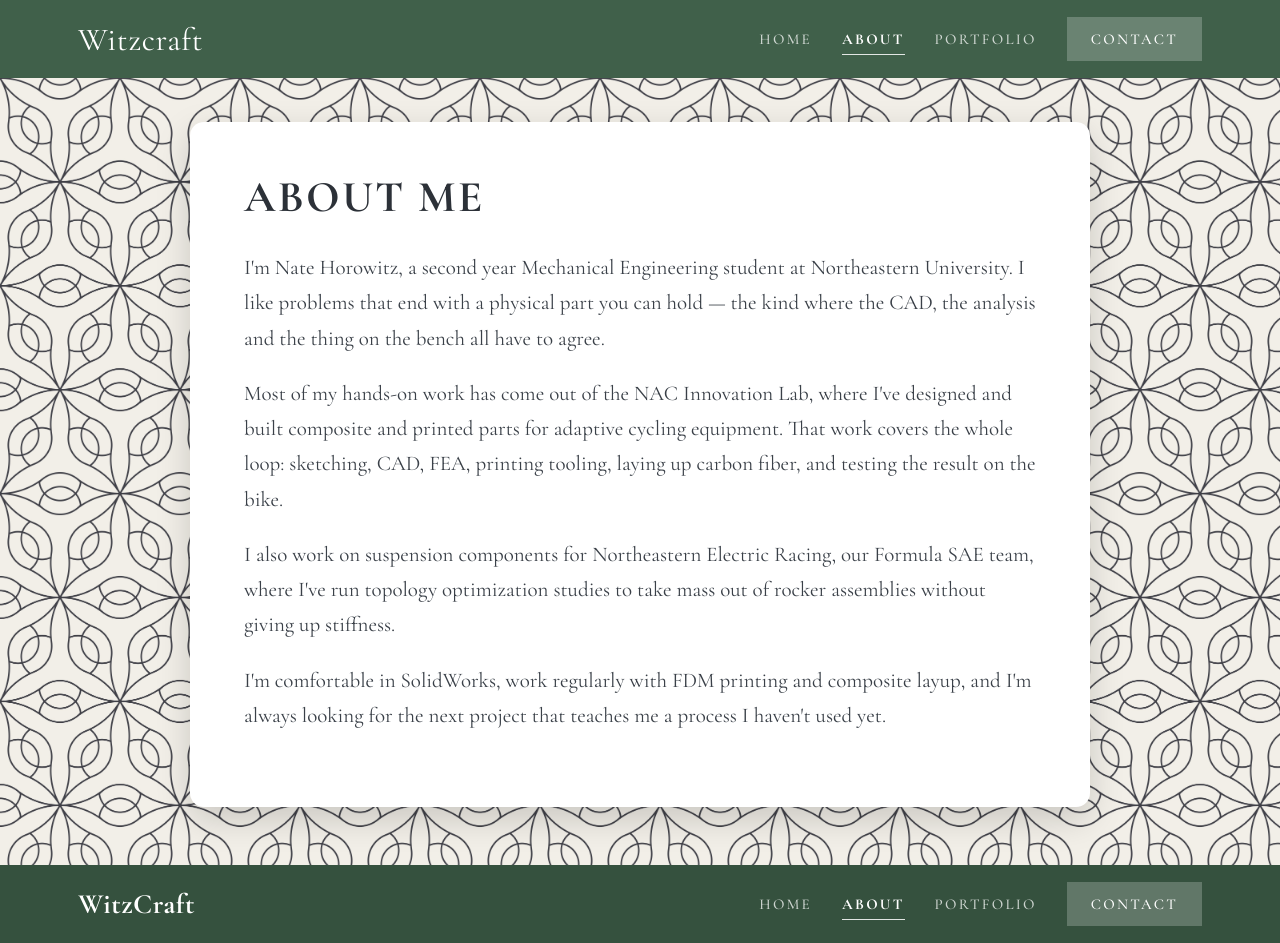
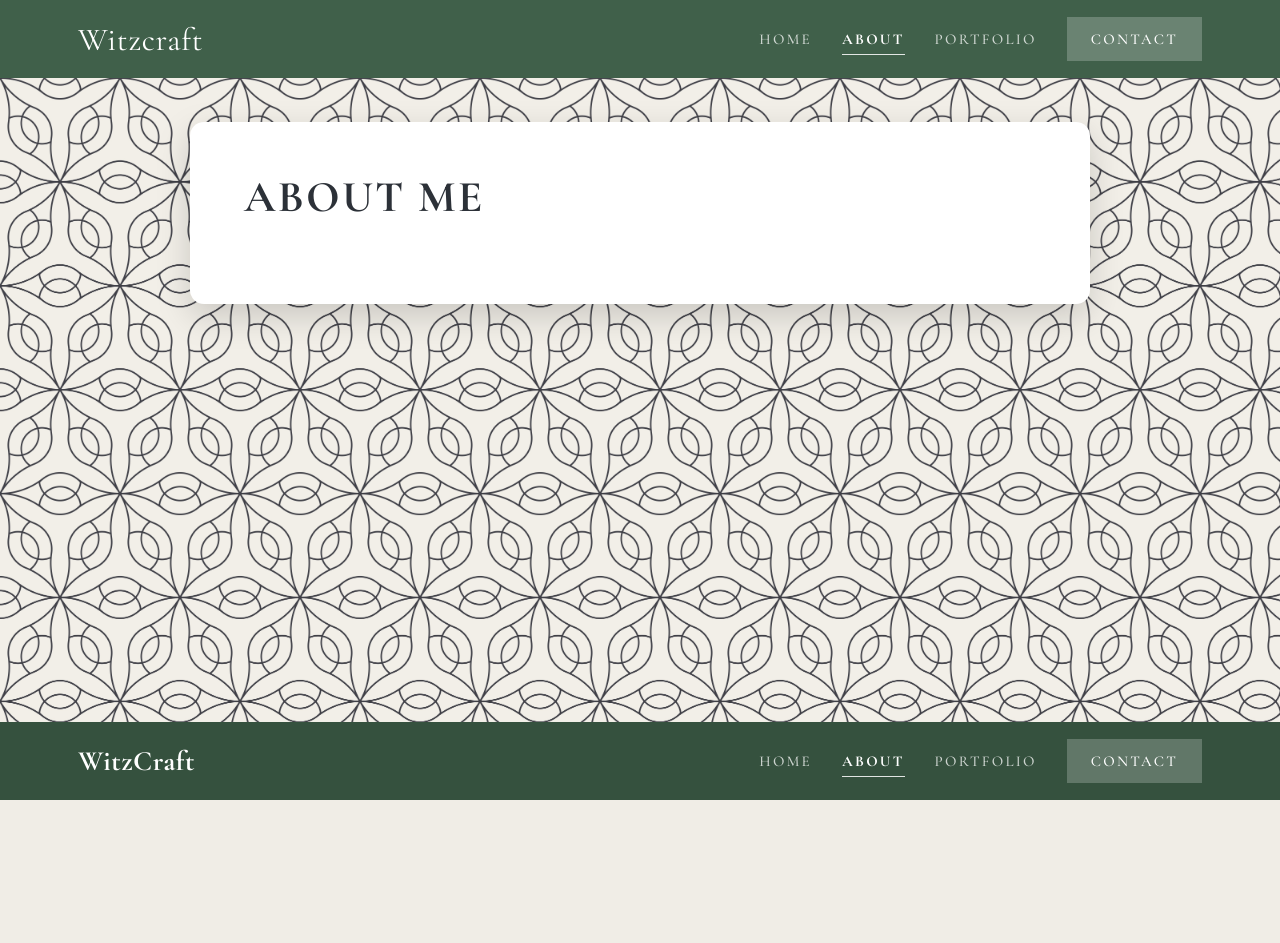
Before and after one commit to horowitzna/witzcraft, a React (Vite) app: page /about in a window 1280 px wide. After the commit the page ends 800 px from the top, so only its background shows below. Built offline with nearby package versions, Linux system fonts and the light colour scheme.

Commit message:
Empty the About page rather than ship invented copy
Removes the four placeholder paragraphs I wrote. The page shows only its
heading until Nate supplies his own text via content/YOUR-TEXT.md.

```diff
--- a/src/pages/About.jsx
+++ b/src/pages/About.jsx
@@ -1,32 +1,17 @@
+// The body of this page is intentionally empty. Fill the ABOUT slot in
+// content/YOUR-TEXT.md with your own writing and it goes in here — one entry
+// per paragraph, same as the project write-ups in src/data/projects.js.
+const paragraphs = []
+
 export default function About() {
   return (
     <section className="patterned patterned--tall">
       <div className="card card--prose">
         <h1 className="prose__title">About Me</h1>
 
-        <p>
-          I'm Nate Horowitz, a second year Mechanical Engineering student at
-          Northeastern University. I like problems that end with a physical part
-          you can hold — the kind where the CAD, the analysis and the thing on
-          the bench all have to agree.
-        </p>
-        <p>
-          Most of my hands-on work has come out of the NAC Innovation Lab, where
-          I've designed and built composite and printed parts for adaptive
-          cycling equipment. That work covers the whole loop: sketching, CAD,
-          FEA, printing tooling, laying up carbon fiber, and testing the result
-          on the bike.
-        </p>
-        <p>
-          I also work on suspension components for Northeastern Electric Racing,
-          our Formula SAE team, where I've run topology optimization studies to
-          take mass out of rocker assemblies without giving up stiffness.
-        </p>
-        <p>
-          I'm comfortable in SolidWorks, work regularly with FDM printing and
-          composite layup, and I'm always looking for the next project that
-          teaches me a process I haven't used yet.
-        </p>
+        {paragraphs.map((paragraph, i) => (
+          <p key={i}>{paragraph}</p>
+        ))}
       </div>
     </section>
   )
```
